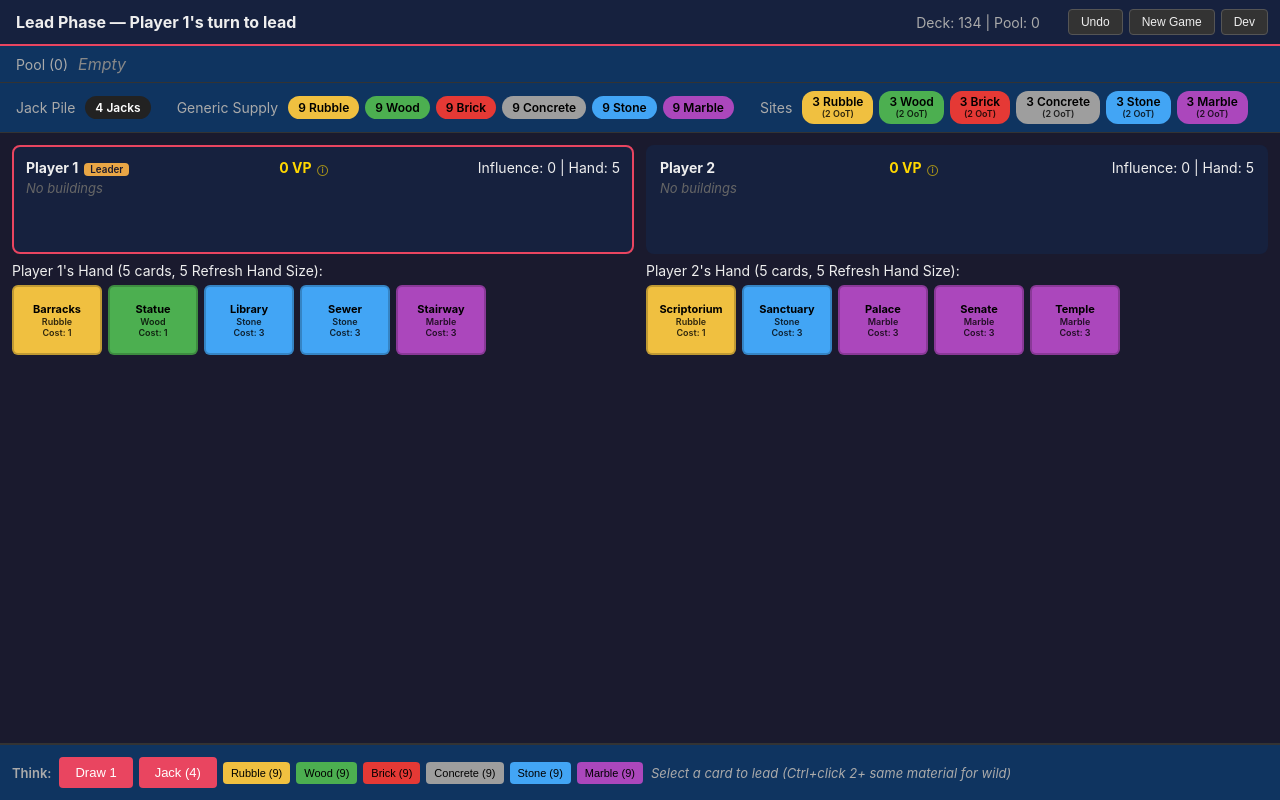
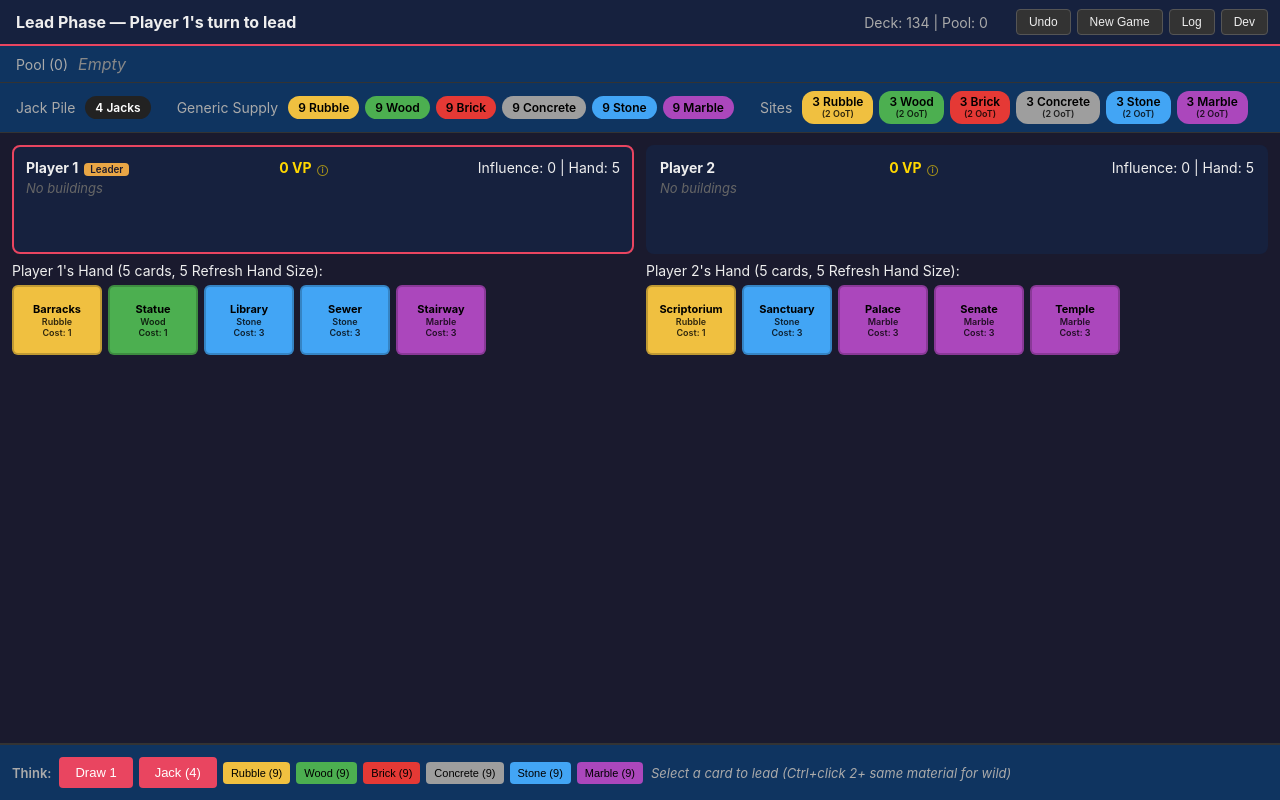
Before and after one commit to uvafan/g4r, a React (Vite) app: page / in a window 1280 px wide. Both pictures are taken after a click on the button "Start Game". Built offline with nearby package versions, Linux system fonts and the light colour scheme.

Commit message:
non-working action log

```diff
--- a/src/App.css
+++ b/src/App.css
@@ -130,11 +130,18 @@ body {
   color: #000;
 }
 
-/* Game board */
+/* Game board layout */
+.game-board-layout {
+  display: flex;
+  min-height: 100vh;
+}
+
 .game-board {
   display: flex;
   flex-direction: column;
   min-height: 100vh;
+  flex: 1;
+  min-width: 0;
 }
 
 .players-section {
@@ -550,3 +557,78 @@ body {
 .scenario-select:hover {
   background: #444;
 }
+
+/* Active toggle button */
+.top-btn-active {
+  background: #e94560;
+  color: white;
+  border-color: #e94560;
+}
+
+/* Action Log */
+.action-log {
+  width: 260px;
+  flex-shrink: 0;
+  background: #16213e;
+  border-left: 2px solid #333;
+  display: flex;
+  flex-direction: column;
+  height: 100vh;
+  position: sticky;
+  top: 0;
+}
+
+.action-log-header {
+  padding: 10px 12px;
+  font-size: 13px;
+  font-weight: 600;
+  color: #aaa;
+  border-bottom: 1px solid #333;
+  flex-shrink: 0;
+}
+
+.action-log-entries {
+  flex: 1;
+  overflow-y: auto;
+  padding: 4px 0;
+}
+
+.action-log-entry {
+  display: flex;
+  gap: 6px;
+  padding: 5px 12px;
+  font-size: 12px;
+  cursor: pointer;
+  color: #ccc;
+  border-left: 3px solid transparent;
+}
+
+.action-log-entry:hover {
+  background: rgba(255, 255, 255, 0.06);
+  color: #fff;
+}
+
+.action-log-entry-current {
+  border-left-color: #e94560;
+  background: rgba(233, 69, 96, 0.1);
+}
+
+.action-log-index {
+  color: #666;
+  min-width: 28px;
+  text-align: right;
+  flex-shrink: 0;
+}
+
+.action-log-desc {
+  overflow: hidden;
+  text-overflow: ellipsis;
+  white-space: nowrap;
+}
+
+.action-log-empty {
+  padding: 16px 12px;
+  color: #666;
+  font-style: italic;
+  font-size: 12px;
+}
--- a/src/App.tsx
+++ b/src/App.tsx
@@ -4,6 +4,11 @@ import { createInitialState, gameReducer } from './game/engine';
 import { SCENARIOS } from './game/scenarios';
 import { SetupScreen } from './components/SetupScreen';
 import { GameBoard } from './components/GameBoard';
+
+export interface HistoryEntry {
+  state: GameState;  // state BEFORE action was applied
+  action: GameAction;
+}
 
 const STORAGE_KEY = 'g4r-game-state';
 const HISTORY_KEY = 'g4r-undo-history';
@@ -70,10 +75,17 @@ function loadState(): GameState {
   return defaultState;
 }
 
-function loadHistory(): GameState[] {
+function loadHistory(): HistoryEntry[] {
   try {
     const saved = localStorage.getItem(HISTORY_KEY);
-    if (saved) return (JSON.parse(saved) as GameState[]).map(migrateState);
+    if (saved) {
+      const parsed = JSON.parse(saved);
+      // Detect old format (GameState[]) vs new format (HistoryEntry[])
+      if (Array.isArray(parsed) && parsed.length > 0 && !('action' in parsed[0])) {
+        return []; // Old format, discard
+      }
+      return (parsed as HistoryEntry[]).map(e => ({ ...e, state: migrateState(e.state) }));
+    }
   } catch { /* ignore corrupt data */ }
   return [];
 }
@@ -94,15 +106,18 @@ declare global {
 
 export default function App() {
   const [state, setState] = useState(loadState);
-  const historyRef = useRef<GameState[]>(loadHistory());
+  const historyRef = useRef<HistoryEntry[]>(loadHistory());
+  // Counter to force re-renders when history changes without state change
+  const [historyVersion, setHistoryVersion] = useState(0);
 
   useEffect(() => {
     localStorage.setItem(STORAGE_KEY, JSON.stringify(state));
     localStorage.setItem(HISTORY_KEY, JSON.stringify(historyRef.current));
-  }, [state]);
+  }, [state, historyVersion]);
 
   const loadGameState = useCallback((newState: GameState) => {
     historyRef.current = [];
+    setHistoryVersion(v => v + 1);
     setState(migrateState(newState));
   }, []);
 
@@ -148,14 +163,25 @@ export default function App() {
       } else {
         next = gameReducer(prev, action);
       }
-      historyRef.current.push(prev);
+      historyRef.current.push({ state: prev, action });
       return next;
     });
   }, []);
 
   const undo = useCallback(() => {
-    const prev = historyRef.current.pop();
-    if (prev) setState(prev);
+    const entry = historyRef.current.pop();
+    if (entry) {
+      setHistoryVersion(v => v + 1);
+      setState(entry.state);
+    }
+  }, []);
+
+  const goToAction = useCallback((index: number) => {
+    if (index === historyRef.current.length - 1) return; // already at current state
+    const targetState = historyRef.current[index + 1]!.state;
+    historyRef.current = historyRef.current.slice(0, index + 1);
+    setHistoryVersion(v => v + 1);
+    setState(targetState);
   }, []);
 
   const newGame = useCallback(() => {
@@ -181,6 +207,8 @@ export default function App() {
       onUndo={historyRef.current.length > 0 ? undo : undefined}
       onNewGame={newGame}
       onLoadState={loadGameState}
+      history={historyRef.current}
+      onGoToAction={goToAction}
     />
   );
 }
--- a/src/components/GameBoard.tsx
+++ b/src/components/GameBoard.tsx
@@ -7,6 +7,8 @@ import { PhaseIndicator } from './PhaseIndicator';
 import { PlayerArea } from './PlayerArea';
 import { HandView } from './HandView';
 import { ActionBar } from './ActionBar';
+import { ActionLog } from './ActionLog';
+import { HistoryEntry } from '../App';
 
 interface GameBoardProps {
   state: GameState;
@@ -14,14 +16,17 @@ interface GameBoardProps {
   onUndo?: () => void;
   onNewGame: () => void;
   onLoadState: (state: GameState) => void;
+  history: HistoryEntry[];
+  onGoToAction: (index: number) => void;
 }
 
-export function GameBoard({ state, dispatch, onUndo, onNewGame, onLoadState }: GameBoardProps) {
+export function GameBoard({ state, dispatch, onUndo, onNewGame, onLoadState, history, onGoToAction }: GameBoardProps) {
   const [selectedCardUids, setSelectedCardUids] = useState<number[]>([]);
   const [selectedBuildingIndex, setSelectedBuildingIndex] = useState<number | null>(null);
   const [selectedPoolMaterials, setSelectedPoolMaterials] = useState<MaterialType[]>([]);
   const [craneFirstCardUid, setCraneFirstCardUid] = useState<number | null>(null);
   const [showDevTools, setShowDevTools] = useState(false);
+  const [showLog, setShowLog] = useState(false);
 
   const activePlayerId = getActivePlayerId(state);
 
@@ -215,12 +220,16 @@ export function GameBoard({ state, dispatch, onUndo, onNewGame, onLoadState }: G
   const activePlayer = activePlayerId !== null ? state.players[activePlayerId] : null;
 
   return (
+    <div className="game-board-layout">
     <div className="game-board">
       <div className="top-bar">
         <PhaseIndicator state={state} />
         <div className="top-bar-buttons">
           {onUndo && <button className="top-btn" onClick={onUndo}>Undo</button>}
           <button className="top-btn" onClick={onNewGame}>New Game</button>
+          <button className={`top-btn${showLog ? ' top-btn-active' : ''}`} onClick={() => setShowLog(v => !v)}>
+            Log
+          </button>
           <button className="top-btn" onClick={() => setShowDevTools(v => !v)}>
             {showDevTools ? 'Hide Dev' : 'Dev'}
           </button>
@@ -375,5 +384,12 @@ export function GameBoard({ state, dispatch, onUndo, onNewGame, onLoadState }: G
         </div>
       )}
     </div>
+    {showLog && (
+      <ActionLog
+        history={history}
+        onGoToAction={onGoToAction}
+      />
+    )}
+    </div>
   );
 }
```
Also changed, not shown: 1 other file (tests, documents, lock files or other folders).
